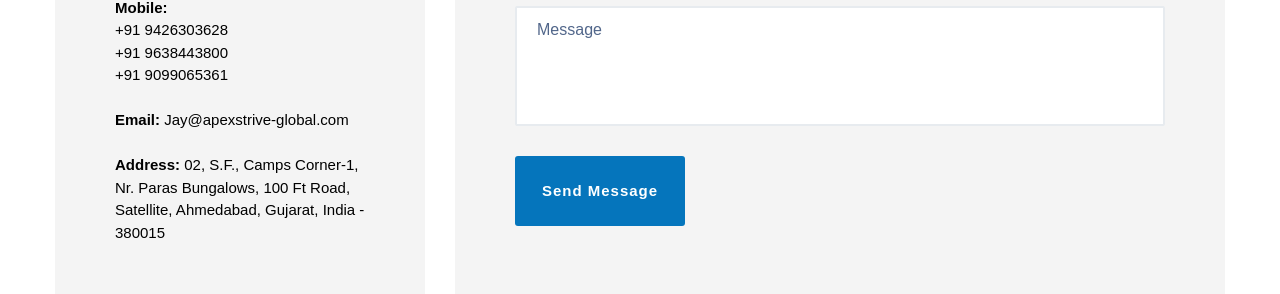
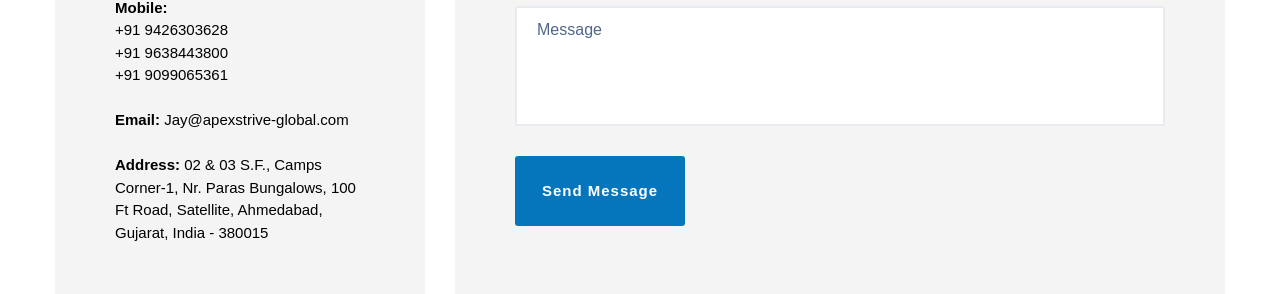
Before and after one commit to geonexa/apexstriveglobal, a Next.js app: page /contact in a window 1280 px wide. Shown: the part 933-1227 px from the top of the page. Built offline with nearby package versions, Linux system fonts and the light colour scheme.

Commit message:
Update contact.js

```diff
--- a/src/pages/contact.js
+++ b/src/pages/contact.js
@@ -107,7 +107,7 @@ const ContactPage = () => {
                                         <li className="mb-0"><strong>Mobile:</strong><br />
                                             +91 9426303628 <br />+91 9638443800 <br />+91 9099065361</li><br />
                                         <li className="mb-0"><strong>Email:</strong> Jay@apexstrive-global.com</li><br />
-                                        <li className="mb-20"><strong>Address:</strong> 02, S.F., Camps Corner-1, Nr. Paras Bungalows, 100 Ft Road, Satellite, Ahmedabad, Gujarat, India - 380015</li>
+                                        <li className="mb-20"><strong>Address:</strong>  02 & 03 S.F., Camps Corner-1, Nr. Paras Bungalows, 100 Ft Road, Satellite, Ahmedabad, Gujarat, India - 380015</li>
                                         {/* <li>Mon-Fri: 8am – 7pm</li> */}
                                     </ul>
                                     {/* <a href="contact-us.html" className="btn btn__primary btn__icon">
```
